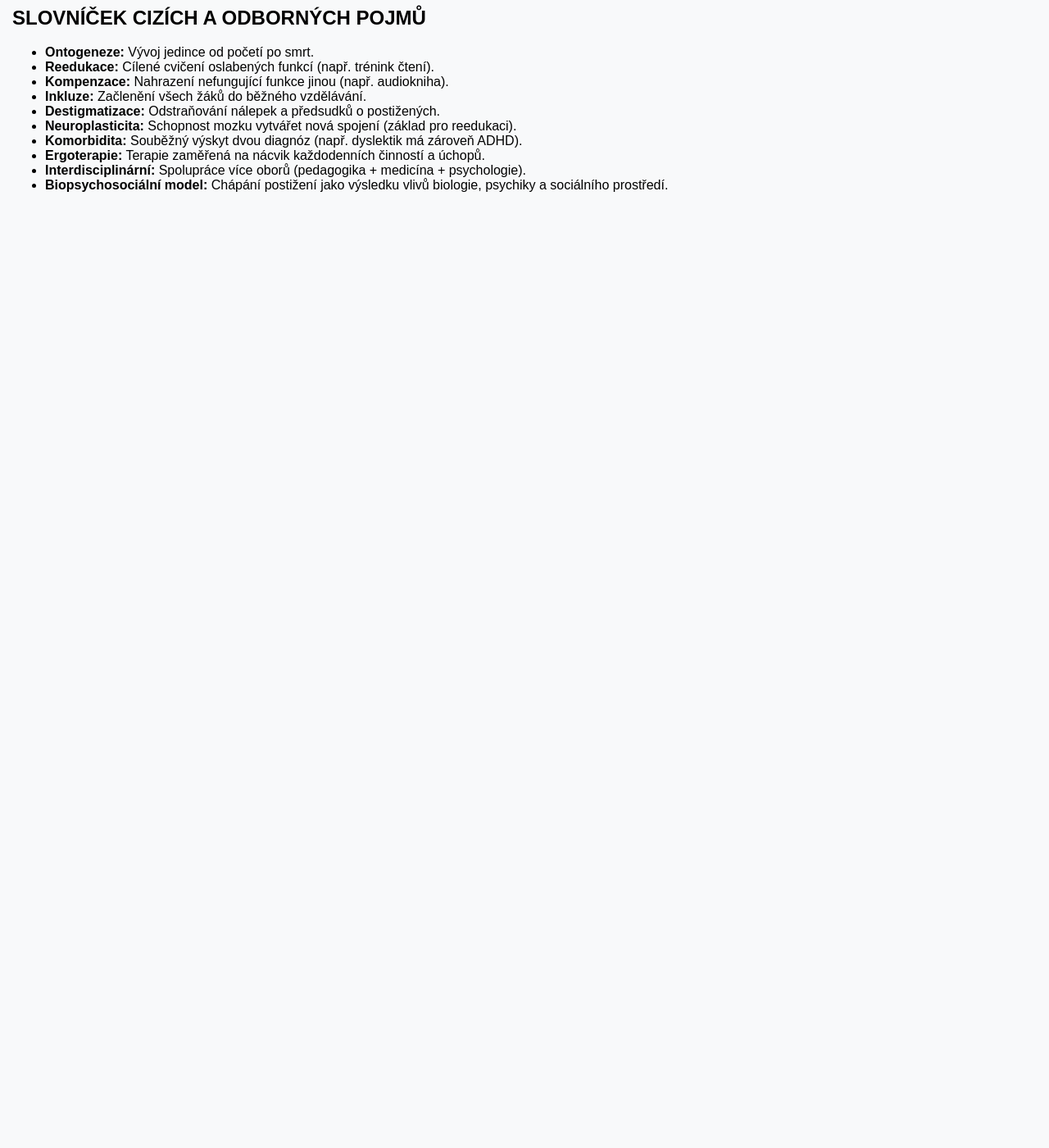
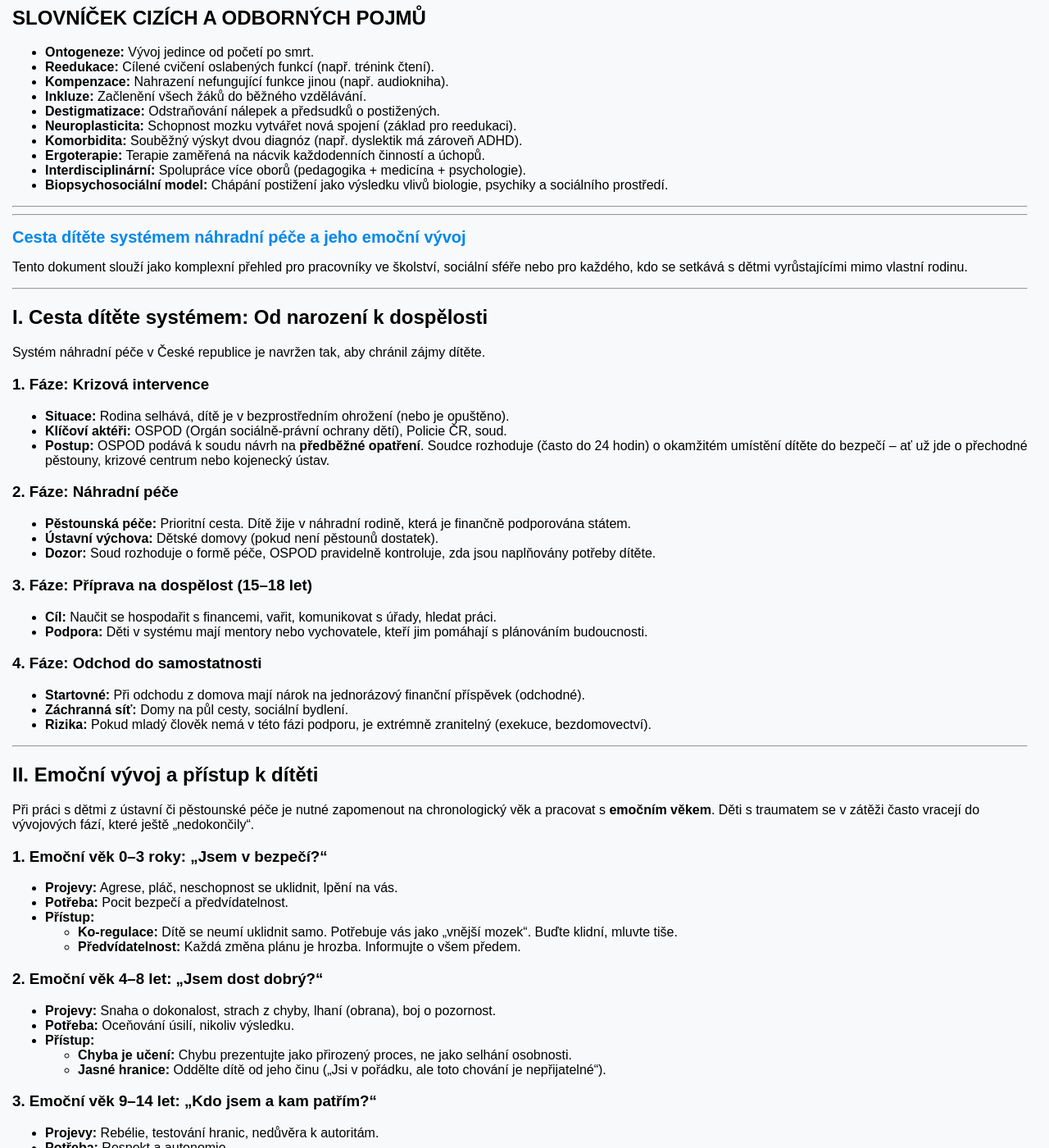
Before and after one commit to bedjan/bedjan.github.io, a Jekyll site: the page built from otazky.md, in a window 1280 px wide and 1400 px high, scrolled down 4020 px. Shown: the whole window at 82% size. Built offline with Jekyll 4.4.1, drawn with Linux system fonts in a browser that asks for light colours; our own code applies the rules of GitHub Pages for plain Markdown files; before the commit the page ends 4271 px from its top, so only the background shows below that; some of the changed text lies outside the part shown.

Commit message:
Update otazky.md

```diff
--- a/otazky.md
+++ b/otazky.md
@@ -192,3 +192,104 @@
 *   **Ergoterapie:** Terapie zaměřená na nácvik každodenních činností a úchopů.
 *   **Interdisciplinární:** Spolupráce více oborů (pedagogika + medicína + psychologie).
 *   **Biopsychosociální model:** Chápání postižení jako výsledku vlivů biologie, psychiky a sociálního prostředí.
+
+---
+---
+
+# Cesta dítěte systémem náhradní péče a jeho emoční vývoj
+
+Tento dokument slouží jako komplexní přehled pro pracovníky ve školství, sociální sféře nebo pro každého, kdo se setkává s dětmi vyrůstajícími mimo vlastní rodinu.
+
+---
+
+## I. Cesta dítěte systémem: Od narození k dospělosti
+
+Systém náhradní péče v České republice je navržen tak, aby chránil zájmy dítěte.
+
+### 1. Fáze: Krizová intervence
+* **Situace:** Rodina selhává, dítě je v bezprostředním ohrožení (nebo je opuštěno).
+* **Klíčoví aktéři:** OSPOD (Orgán sociálně-právní ochrany dětí), Policie ČR, soud.
+* **Postup:** OSPOD podává k soudu návrh na **předběžné opatření**. Soudce rozhoduje (často do 24 hodin) o okamžitém umístění dítěte do bezpečí – ať už jde o přechodné pěstouny, krizové centrum nebo kojenecký ústav.
+
+### 2. Fáze: Náhradní péče
+* **Pěstounská péče:** Prioritní cesta. Dítě žije v náhradní rodině, která je finančně podporována státem.
+* **Ústavní výchova:** Dětské domovy (pokud není pěstounů dostatek).
+* **Dozor:** Soud rozhoduje o formě péče, OSPOD pravidelně kontroluje, zda jsou naplňovány potřeby dítěte.
+
+### 3. Fáze: Příprava na dospělost (15–18 let)
+* **Cíl:** Naučit se hospodařit s financemi, vařit, komunikovat s úřady, hledat práci.
+* **Podpora:** Děti v systému mají mentory nebo vychovatele, kteří jim pomáhají s plánováním budoucnosti.
+
+### 4. Fáze: Odchod do samostatnosti
+* **Startovné:** Při odchodu z domova mají nárok na jednorázový finanční příspěvek (odchodné).
+* **Záchranná síť:** Domy na půl cesty, sociální bydlení.
+* **Rizika:** Pokud mladý člověk nemá v této fázi podporu, je extrémně zranitelný (exekuce, bezdomovectví).
+
+---
+
+## II. Emoční vývoj a přístup k dítěti
+
+Při práci s dětmi z ústavní či pěstounské péče je nutné zapomenout na chronologický věk a pracovat s **emočním věkem**. Děti s traumatem se v zátěži často vracejí do vývojových fází, které ještě „nedokončily“.
+
+### 1. Emoční věk 0–3 roky: „Jsem v bezpečí?“
+* **Projevy:** Agrese, pláč, neschopnost se uklidnit, lpění na vás.
+* **Potřeba:** Pocit bezpečí a předvídatelnost.
+* **Přístup:**
+    * **Ko-regulace:** Dítě se neumí uklidnit samo. Potřebuje vás jako „vnější mozek“. Buďte klidní, mluvte tiše.
+    * **Předvídatelnost:** Každá změna plánu je hrozba. Informujte o všem předem.
+
+### 2. Emoční věk 4–8 let: „Jsem dost dobrý?“
+* **Projevy:** Snaha o dokonalost, strach z chyby, lhaní (obrana), boj o pozornost.
+* **Potřeba:** Oceňování úsilí, nikoliv výsledku.
+* **Přístup:**
+    * **Chyba je učení:** Chybu prezentujte jako přirozený proces, ne jako selhání osobnosti.
+    * **Jasné hranice:** Oddělte dítě od jeho činu („Jsi v pořádku, ale toto chování je nepřijatelné“).
+
+### 3. Emoční věk 9–14 let: „Kdo jsem a kam patřím?“
+* **Projevy:** Rebélie, testování hranic, nedůvěra k autoritám.
+* **Potřeba:** Respekt a autonomie.
+* **Přístup:**
+    * **Partnerství:** Nabízejte volbu („Chceš to udělat teď, nebo za 15 minut?“).
+    * **Férovost:** Přiznejte vlastní chybu. Tím budujete respekt a učíte je zodpovědnosti.
+
+---
+
+## Klíčové principy úspěšné práce s těmito dětmi
+
+1. **Vztah je nadřazen výkonu:** Mozek v „módu přežití“ se nemůže učit. Nejdříve musíte zajistit pocit bezpečí, teprve pak může dojít k učení.
+2. **Autorita není automatická:** Tyto děti mají často špatnou zkušenost s autoritami (policie, úřady). Důvěra se buduje dlouhodobě skrze předvídatelné a spravedlivé chování.
+3. **Buďte kotvou:** I když dítě vzdoruje nebo testuje hranice, potřebuje vědět, že tu pro něj bezpodmínečně jste. Vaše vytrvalost a klid jsou pro ně důležitější než samotné školní osnovy.
+
+---
+---
+
+ # Emoční vývoj a přístup k dítěti s traumatem
+
+Při práci s dětmi z ústavní či pěstounské péče zapomeňte na chronologický věk. Pracujte s **emočním věkem**, do kterého se dítě v zátěži vrací.
+
+## 1. Emoční věk 0–3 roky: „Jsem v bezpečí?“
+* **Projevy:** Agrese, pláč, neschopnost se uklidnit, lpění na dospělém nebo pasivita.
+* **Přístup:**
+    * **Ko-regulace:** Dítě se neumí uklidnit samo. Potřebuje vás jako „vnější mozek“. Buďte klidní, mluvte tiše.
+    * **Předvídatelnost:** Každá změna plánu je hrozba. Informujte o všem předem.
+    * **Bezpečí:** V krizi neřešte výchovu, jen zajistěte, aby si dítě neublížilo.
+
+## 2. Emoční věk 4–8 let: „Jsem dost dobrý?“
+* **Projevy:** Snaha o dokonalost, strach z chyby, lhaní (obrana), boj o pozornost.
+* **Přístup:**
+    * **Chyba je učení:** Chybu prezentujte jako přirozený proces, ne jako selhání osobnosti.
+    * **Jasné hranice:** Oddělte dítě od jeho činu („Jsi v pořádku, ale toto chování je nepřijatelné“).
+
+## 3. Emoční věk 9–14 let: „Kdo jsem a kam patřím?“
+* **Projevy:** Rebélie, testování hranic, nedůvěra k autoritám.
+* **Přístup:**
+    * **Partnerství:** Nabízejte volbu („Chceš to udělat teď, nebo za 15 minut?“).
+    * **Férovost:** Přiznejte vlastní chybu. Tím budujete respekt a učíte je zodpovědnosti.
+
+## Klíčové principy úspěchu
+1. **Vztah nad výkonem:** Mozek v „módu přežití“ se nemůže učit. Nejdříve zajistěte bezpečí.
+2. **Autorita není automatická:** Důvěra se buduje dlouhodobě skrze předvídatelné a spravedlivé chování.
+3. **Buďte kotvou:** I když dítě vzdoruje, potřebuje vědět, že tu pro něj bezpodmínečně jste.
+
+
+---
```
